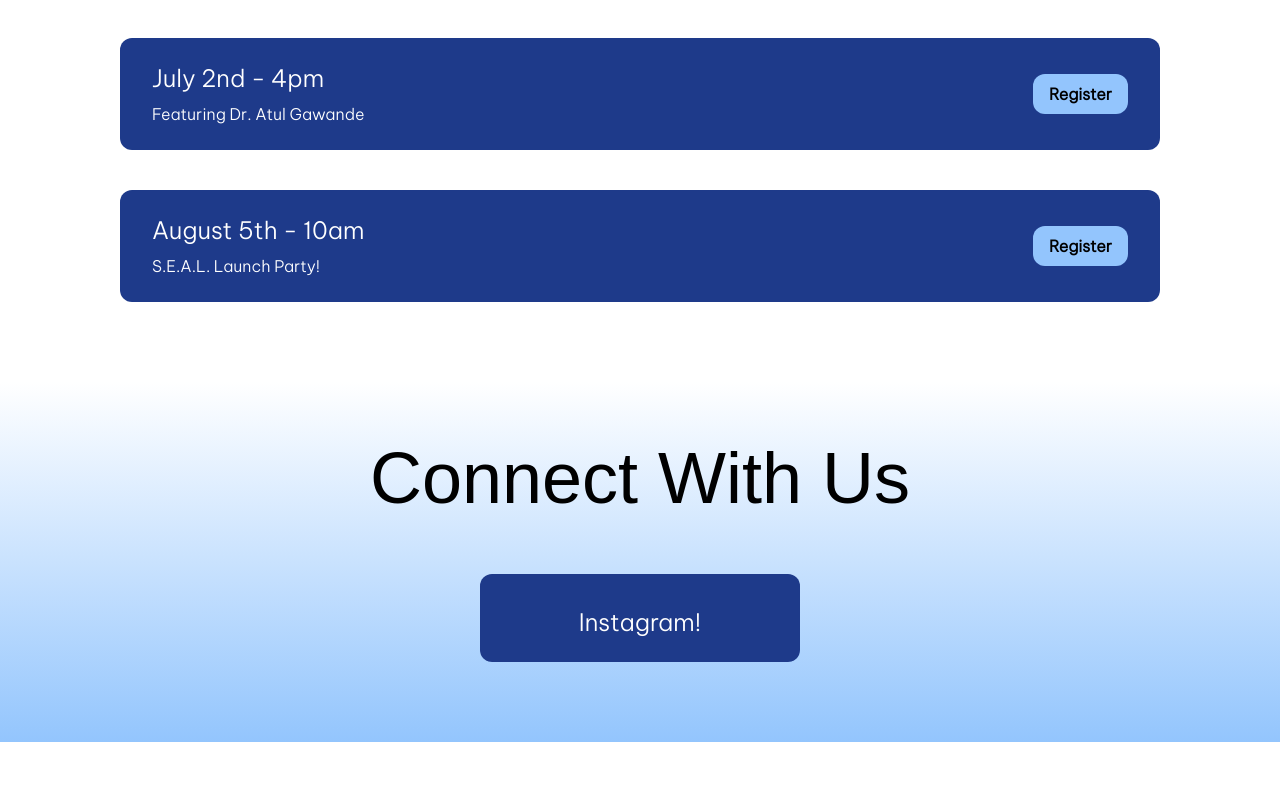
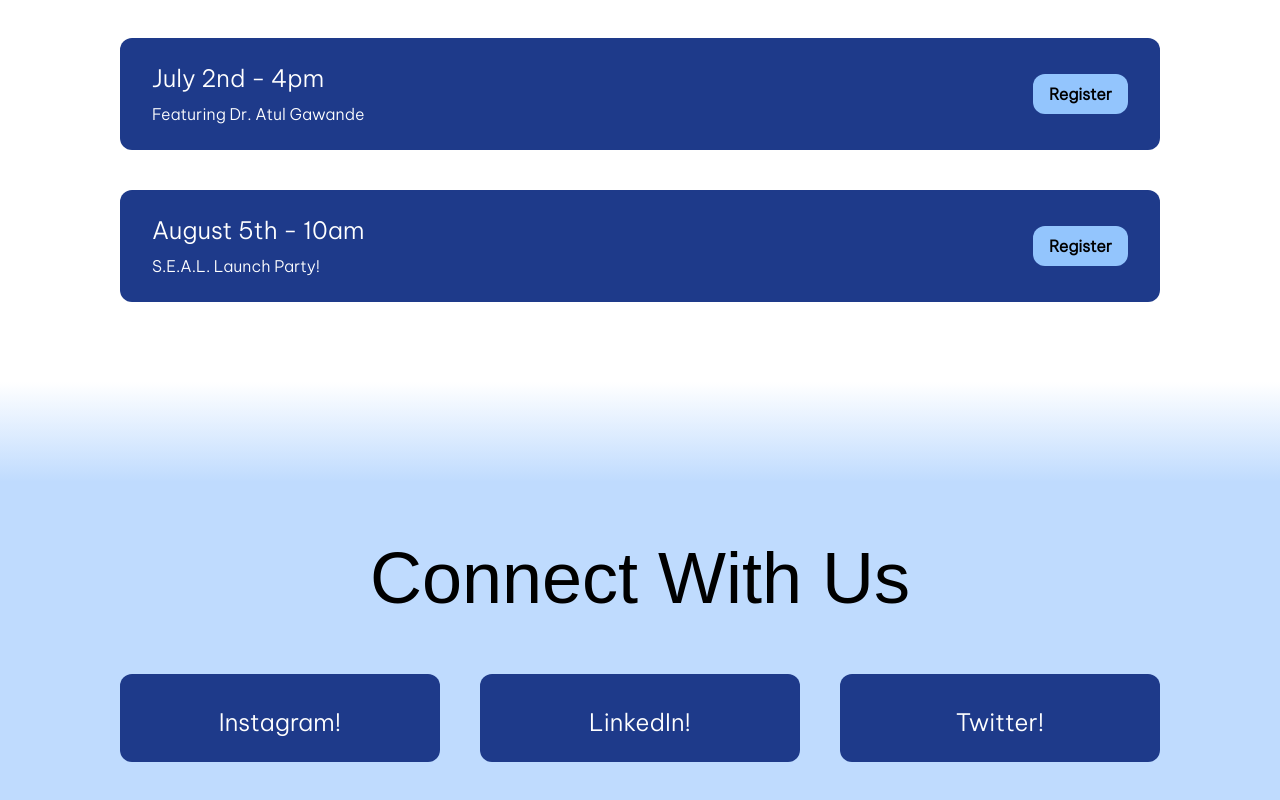
Before and after one commit to cocross1/SEAL-Website, a Next.js app in the folder seal-website/: page / in a window 1280 px wide. Shown: the part 3404-4204 px from the top of the page. Before the commit the page ends 4146 px from the top, so only its background shows below. Built offline with nearby package versions, Linux system fonts and the light colour scheme; a web font is replaced by a local one.

Commit message:
added option for gradient transitions

```diff
--- a/seal-website/app/components/ConnectSection.tsx
+++ b/seal-website/app/components/ConnectSection.tsx
@@ -8,9 +8,10 @@ import SubHeader from './SubHeader';
 
 const ConnectSection = () => {
     return (
-        <div className="bg-gradient-to-t from-blue-300 to-white pt-5 pb-20 ">
+        <div className="bg-blue-200 pt-5 pb-20 ">
             <SectionHeading title="Connect With Us"></SectionHeading>
-            <div className="flex justify-center items-center">
+
+            <div className="flex justify-center items-center gap-10">
                 <a
                     href={"https://www.instagram.com/socialequityactionlab/"}
                     target="_blank"
@@ -20,6 +21,24 @@ const ConnectSection = () => {
                         <div className="text-2xl mt-2">{"Instagram!"}</div>
                     </div>
                 </a>
+                <a
+                    href={"https://www.linkedin.com/company/social-equity-action-lab/about/"}
+                    target="_blank"
+                    rel="noopener noreferrer"
+                    className="px-8 py-6 flex justify-between items-center text-white gap-20 w-1/4 mt-10 rounded-xl cursor-pointer hover:scale-105 transition-transform duration-200 bg-blue-900">
+                    <div className="flex-1 flex flex-col items-center">
+                        <div className="text-2xl mt-2">{"LinkedIn!"}</div>
+                    </div>
+                </a>
+                <a
+                    href={"https://x.com/socialequitylab"}
+                    target="_blank"
+                    rel="noopener noreferrer"
+                    className="px-8 py-6 flex justify-between items-center text-white gap-20 w-1/4 mt-10 rounded-xl cursor-pointer hover:scale-105 transition-transform duration-200 bg-blue-900">
+                    <div className="flex-1 flex flex-col items-center">
+                        <div className="text-2xl mt-2">{"Twitter!"}</div>
+                    </div>
+                </a>
             </div>
         </div>
     );
--- a/seal-website/app/components/TeamSection.tsx
+++ b/seal-website/app/components/TeamSection.tsx
@@ -133,7 +133,7 @@ const TeamSection = () => {
                   viewport={{ once: false }}
                   transition={{ duration: 0.8, ease: "easeInOut" }}
                 >
-                  <ProfileCard name="Aakash Shah" bio={aakash} imageSrc="/images/akash.jpg" />
+                  <ProfileCard name="Aakash Shah" bio={aakash} imageSrc="/images/akash.jpg" linkedIn="https://www.linkedin.com/in/aakash-shah-8ba2b355/" twitter="https://x.com/Aakash_K_Shah"/>
         </motion.div>
         <motion.div
                   initial={{ y: 50, opacity: 0 }}
@@ -141,7 +141,7 @@ const TeamSection = () => {
                   viewport={{ once: false }}
                   transition={{ duration: 0.8, ease: "easeInOut" }}
                 >
-                  <ProfileCard name="Alister Martin" bio={alister} imageSrc="/images/alister.png" />
+                  <ProfileCard name="Alister Martin" bio={alister} imageSrc="/images/alister.png" linkedIn="https://www.linkedin.com/in/alister-martin-41b1369a/" twitter="https://x.com/AlisterFMartin"/>
         </motion.div>
         <motion.div
                   initial={{ y: 50, opacity: 0 }}
@@ -149,7 +149,7 @@ const TeamSection = () => {
                   viewport={{ once: false }}
                   transition={{ duration: 0.8, ease: "easeInOut" }}
                 >
-                  <ProfileCard name="Kedar Mate" bio={kedar} imageSrc="/images/kedar.png" />
+                  <ProfileCard name="Kedar Mate" bio={kedar} imageSrc="/images/kedar.png" linkedIn="https://www.linkedin.com/in/kedarmatemd/" twitter="https://x.com/KedarMate"/>
         </motion.div>
       </div>
       </div>
--- /dev/null
+++ b/seal-website/app/components/Transition.tsx
@@ -0,0 +1,22 @@
+'use client'
+import React from 'react';
+
+interface TransitionProps {
+    color1: string;
+    color2: string;
+}
+
+const Transition: React.FC<TransitionProps> = ({ color1, color2 }) => {
+    const gradientStyle = {
+        background: `linear-gradient(to bottom, ${color1}, ${color2})`,
+        width: '100%',
+        height: '100px'
+    };
+
+    return (
+        <div style={gradientStyle}>
+        </div>
+    );
+};
+
+export default Transition;
--- a/seal-website/app/components/navbar/Menu.tsx
+++ b/seal-website/app/components/navbar/Menu.tsx
@@ -93,17 +93,14 @@ const Menu = () => {
                                 label="Partners"
                             />
                             <MenuItem
-                                //onClick={() => router.push('/media')}
                                 href="#media"
                                 label="Media"
                             />
                             <MenuItem
-                                //onClick={() => router.push('/media')}
                                 href="#events"
                                 label="Events"
                             />
                             <MenuItem
-                                //onClick={() => router.push('/media')}
                                 href="#connect"
                                 label="Connect"
                             />
--- a/seal-website/app/page.tsx
+++ b/seal-website/app/page.tsx
@@ -5,9 +5,10 @@ import InitiativesSection from "./components/InitiativesSection";
 import PartnersSection from "./components/PartnersSection";
 import EventSection from "./components/Events";
 import ConnectSection from "./components/ConnectSection";
+import Transition from "./components/Transition";
 
 export default function Home() {
-  return (
+    return (
         <div>
             <section id="main">
                 <HeroSection />
@@ -27,9 +28,12 @@ export default function Home() {
             <section id="events">
                 <EventSection />
             </section>
+            <div>
+                <Transition color1="white" color2="#BFDBFE" />  {/* Using hex value for blue-200 */}
+            </div>
             <section id="connect">
                 <ConnectSection />
             </section>
         </div>
-  );
+    );
 }
```
